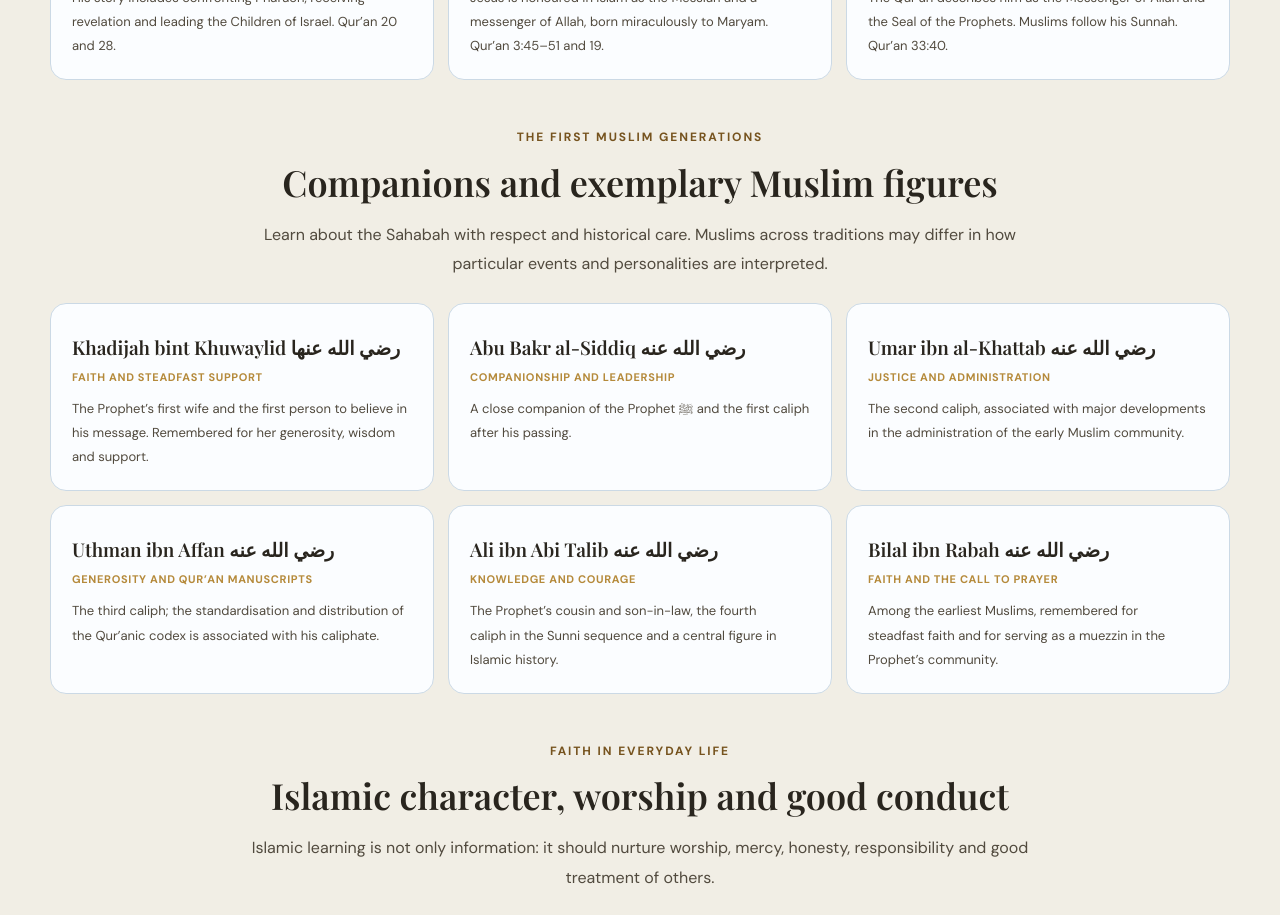
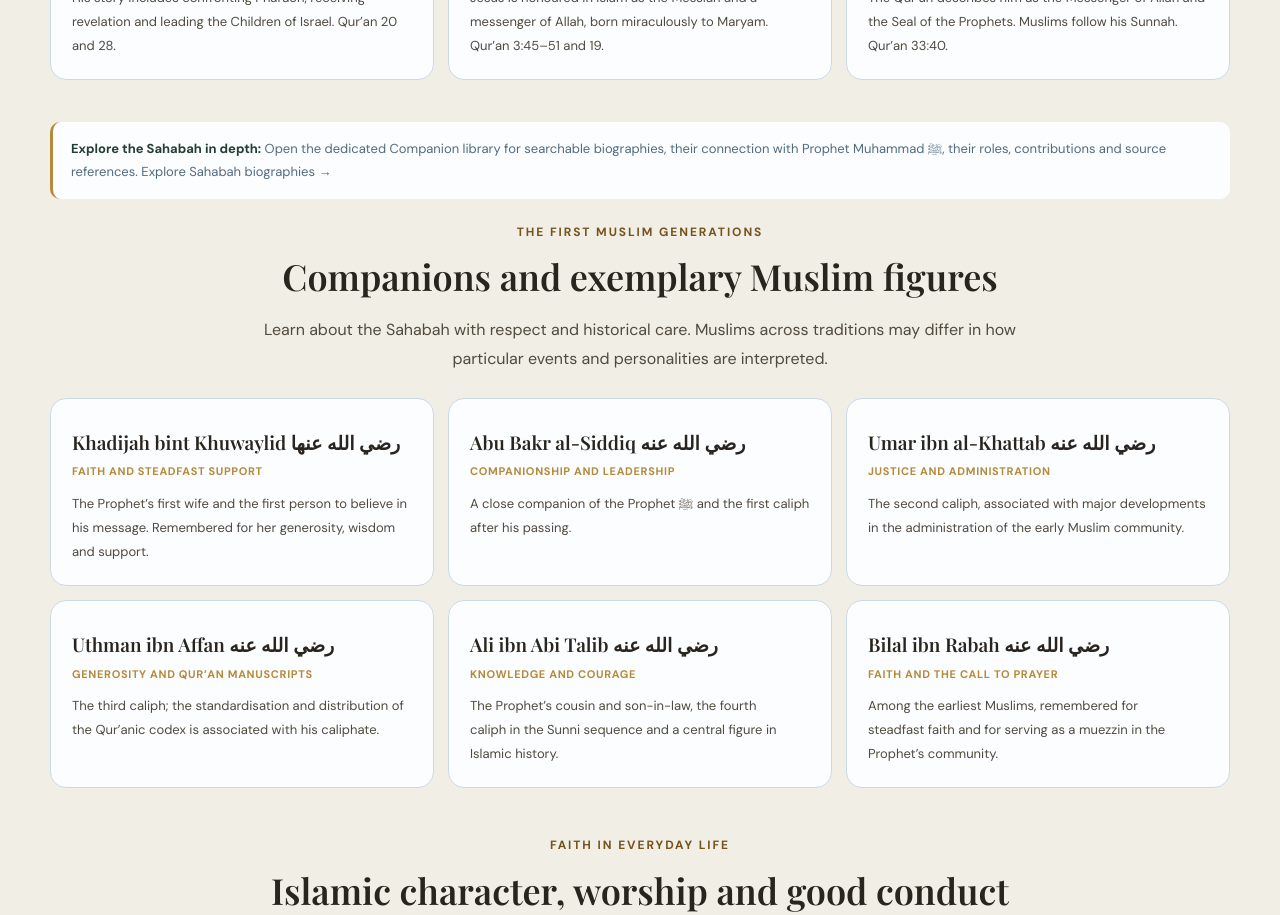
Before and after one commit to muhammadhadiurrehman7-max/rhm-islamic-circle, a Next.js app: page /heritage in a window 1280 px wide. Shown: the part 8280-9195 px from the top of the page. Built offline with nearby package versions, Linux system fonts and the light colour scheme; a web font is replaced by a local one.

Commit message:
Link Islamic heritage page to Sahabah biographies

```diff
--- a/app/heritage/page.tsx
+++ b/app/heritage/page.tsx
@@ -155,6 +155,7 @@ export default function IslamicHeritagePage() {
       </section>
 
       <section className="heritage-history-section" id="companions">
+        <div className="heritage-note"><strong>Explore the Sahabah in depth:</strong> Open the dedicated Companion library for searchable biographies, their connection with Prophet Muhammad ﷺ, their roles, contributions and source references. <Link href="/sahaba">Explore Sahabah biographies →</Link></div>
         <div className="heritage-section-heading"><span className="eyebrow">The first Muslim generations</span><h2>Companions and exemplary Muslim figures</h2><p>Learn about the Sahabah with respect and historical care. Muslims across traditions may differ in how particular events and personalities are interpreted.</p></div>
         <div className="heritage-scholar-grid">
           <article><h3>Khadijah bint Khuwaylid رضي الله عنها</h3><span>Faith and steadfast support</span><p>The Prophet’s first wife and the first person to believe in his message. Remembered for her generosity, wisdom and support.</p></article>
```
